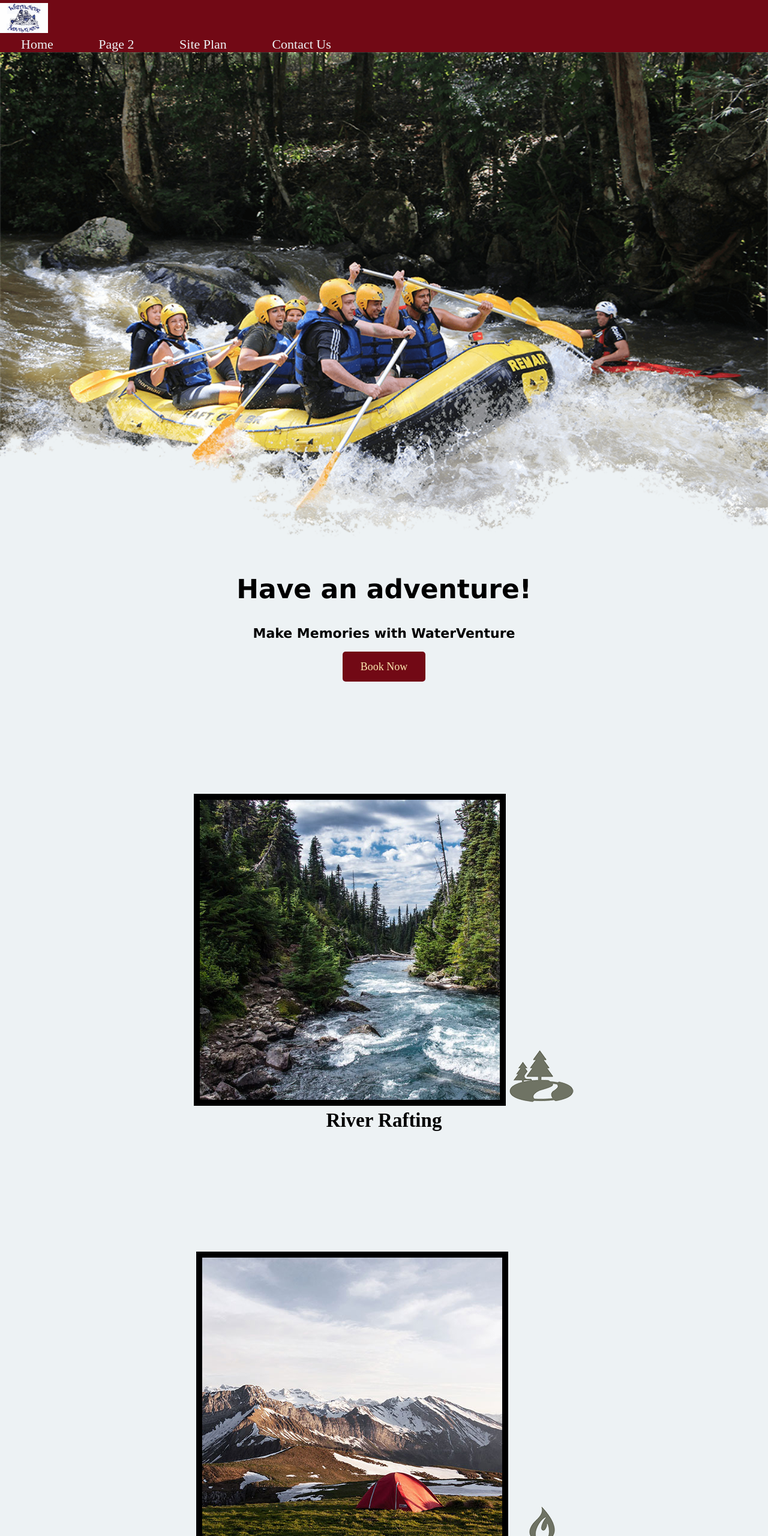
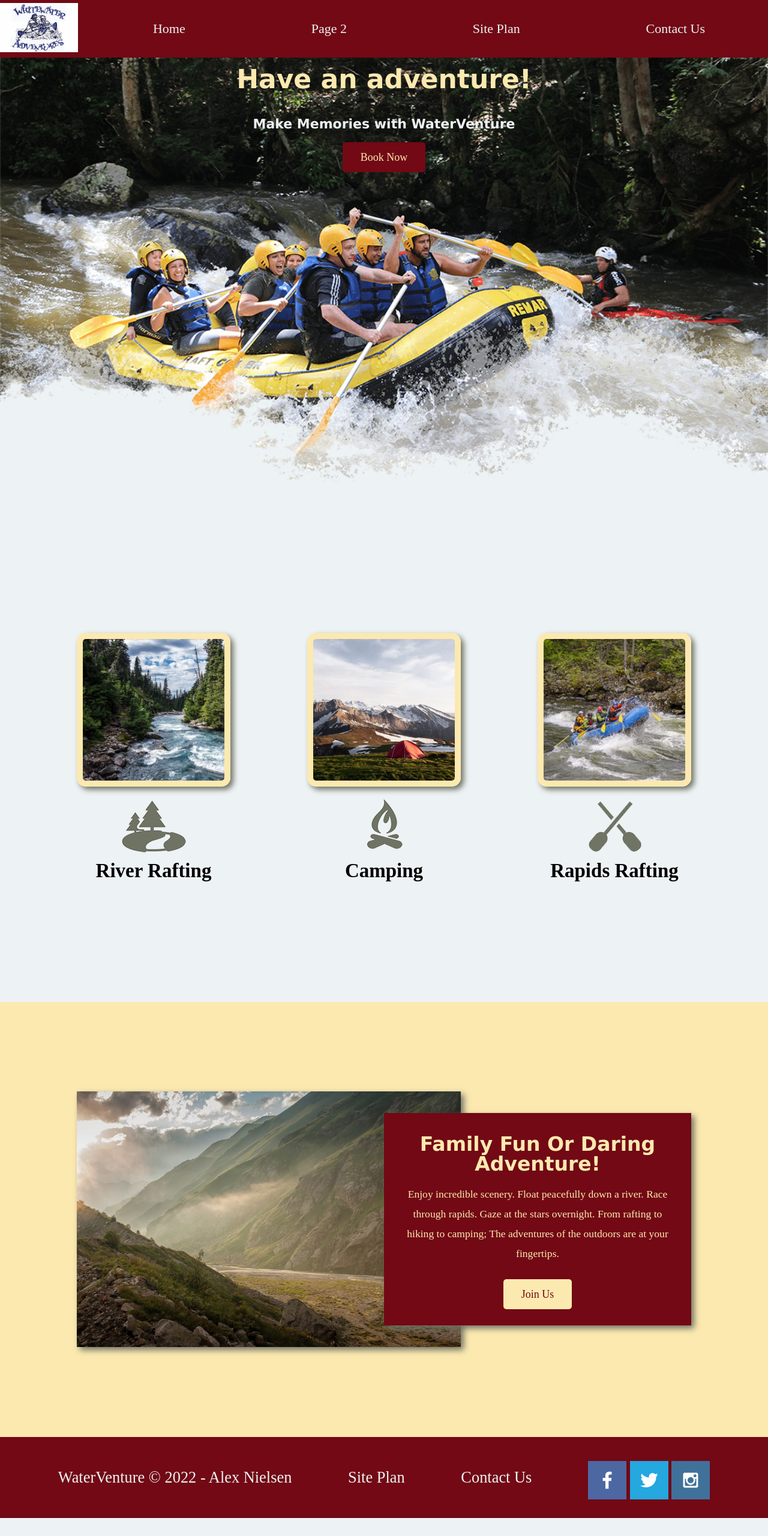
Before and after one commit to AlexNiel5261/wdd130, a plain HTML site: page wwr/index.html in a window 1280 px wide. Shown: the top 2560 px of the page at 60% size. After the commit the page ends 2530 px from the top, so only its background shows below. Drawn offline with Linux system fonts and the light colour scheme.

Commit message:
home page wwr finishing

```diff
--- a/wwr/styles/home-page.css
+++ b/wwr/styles/home-page.css
@@ -11,13 +11,26 @@ body {
     padding: 0px;
 }
 
+header {
+    display: grid;
+    grid-template-columns: 150px auto;
+    background-color: #720915;
+}
+
 main section img {
     box-sizing: border-box;
 }
 
 .logo img {
-    width: 80px;
+    max-width: 130px;
     padding-top: 5px;
+    justify-self: center;
+    align-self: center;
+}
+
+nav {
+    display: flex;
+    justify-content: space-around;
 }
 
 nav a {
@@ -27,8 +40,21 @@ nav a {
     padding: 35px;
 }
 
+#hero {
+    display: grid;
+    grid-template-columns: 1fr 3fr 1fr;
+    margin-top: -100px;
+}
+
 #hero-box img {
     width: 100%;
+}
+
+#hero-box {
+    width: 100%;
+    grid-column: 1/4;
+    grid-row: 1/3;
+    z-index: -1;
 }
 
 .home-title {
@@ -36,6 +62,23 @@ nav a {
     font-family: 'Verdana', 'Trebuchet', 'Tahoma';
     font-size: 2em;
     margin-top: 10px;
+    color: #FCE9B0;
+}
+
+.home-grid {
+    display: grid;
+    grid-template-columns: repeat(10, 1fr);
+}
+
+.card-img, .mountains {
+    width: 100%;
+}
+
+#hero-msg {
+    grid-column: 2/3;
+    grid-row: 1/2;
+    color: #EDF2F4;
+    margin-top: 100px;
 }
 
 #hero-msg h4 {
@@ -58,10 +101,8 @@ main section {
 #background {
     height: 725px;
     background-color: #FCE9B0;
-}
-
-header {
-    background-color: #720915;
+    grid-column: 1/11;
+    grid-row: 4/9;
 }
 
 nav a:hover {
@@ -109,18 +150,38 @@ nav a:hover {
 
 .rivers-card {
     margin: 200px 0;
+    grid-column: 2/4;
+    grid-row: 2/3;
 }
 
 .camping-card {
     margin: 200px 0;
+    grid-column: 5/7;
+    grid-row: 2/3;
 }
 
-.mountains-card {
+.rapids-card {
     margin: 200px 0;
+    grid-column: 8/10;
+    grid-row: 2/3;
 }
 
 .card-img {
-    border: 10px solid black;
+    border: 10px solid #FCE9B0;
+    transition: transform .5s;
+    box-shadow: 5px 5px 10px #6f7364;
+    border-radius: 15px;
+}
+
+.card-img:hover {
+    opacity: .6;
+    transform: scale(1.1);
+}
+
+.mountains {
+    grid-column: 2/7;
+    grid-row: 5/8;
+    box-shadow: 5px 5px 10px #6f7364;
 }
 
 .msg {
@@ -128,6 +189,9 @@ nav a:hover {
     color: #FCE9B0;
     line-height: 1.5em;
     padding: 35px;
+    grid-column: 6/10;
+    grid-row: 6/7;
+    box-shadow: 5px 5px 10px #6f7364;
 }
 
 .msg h2 {
@@ -142,7 +206,9 @@ nav a:hover {
 footer {
     background-color: #720915;
     padding: 25px 50px;
-    margin-top: 200px;
+    display: flex;
+    justify-content: space-around;
+    align-items: center;
 }
 
 footer p {
@@ -163,3 +229,45 @@ footer a:hover {
 footer .social img {
     padding-top: 15px;
 }
+
+@media screen and (max-width: 900px) {
+    #hero, .home-grid {
+        display: block;
+        height: auto;
+    }
+    nav, footer {
+        flex-direction: column;
+    }
+    nav a {
+        display: block;
+        padding: 15px;
+    }
+    #hero {
+        margin-top: 0;
+    }
+    #hero-msg {
+        margin-top: 0;
+    }
+    #hero-msg h4 {
+        display: none;
+    }
+    .home-title {
+        font-size: 25px;
+        color: #6f7364;
+    }
+    .rivers-card, .camping-card, .rapids-card {
+        margin: 50px auto;
+        width: 60%;
+    }
+    #background {
+        display: none;
+    }
+    .mountains, .msg {
+        width: 80%;
+        display: block;
+        margin: 0 auto;
+    }
+    footer {
+        margin-top: 25px;
+    }
+}
```
Also changed, not shown: misc/images/Grid align 1.PNG (added), misc/images/Grid align 2.PNG (added), misc/images/Grid align 3.PNG (added).
